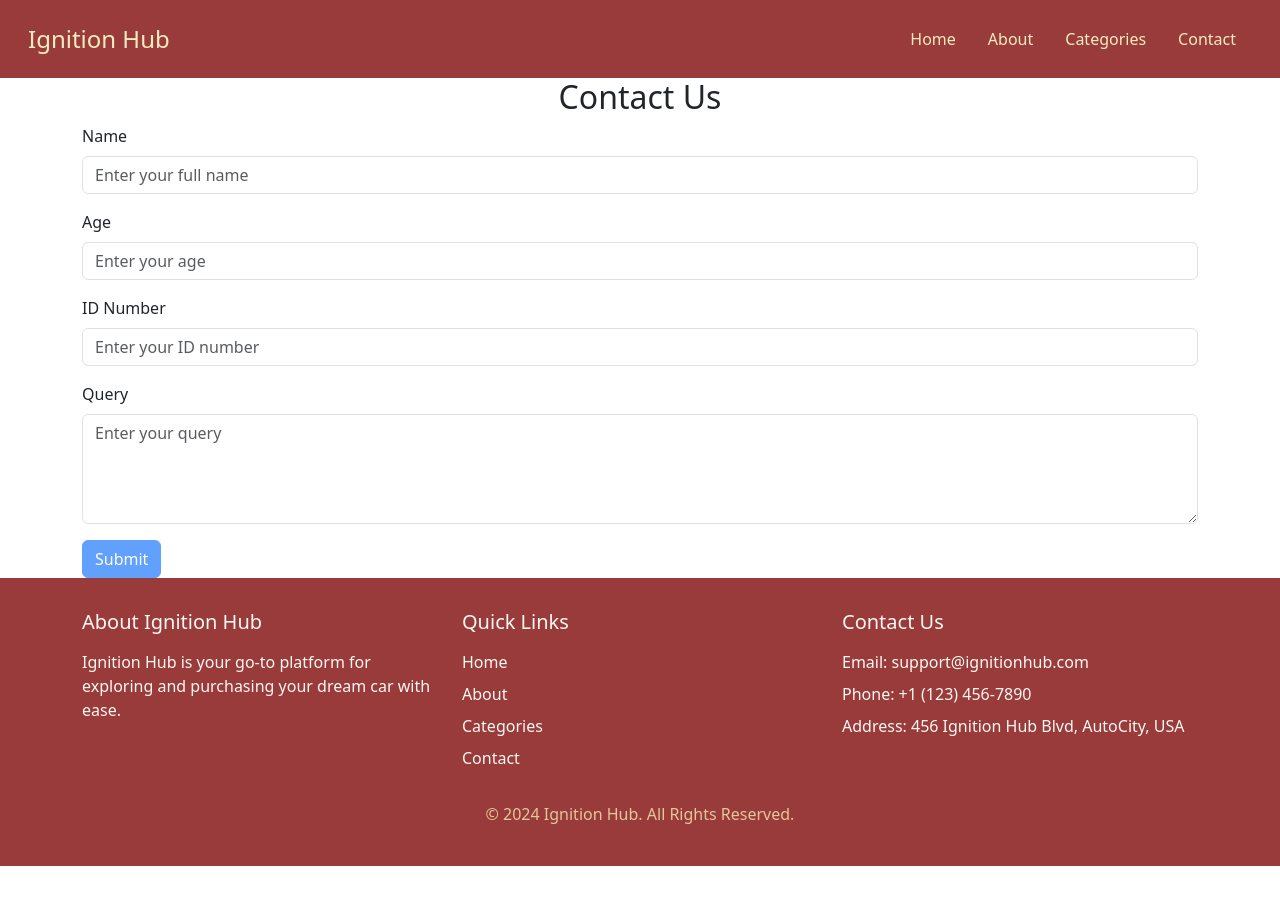
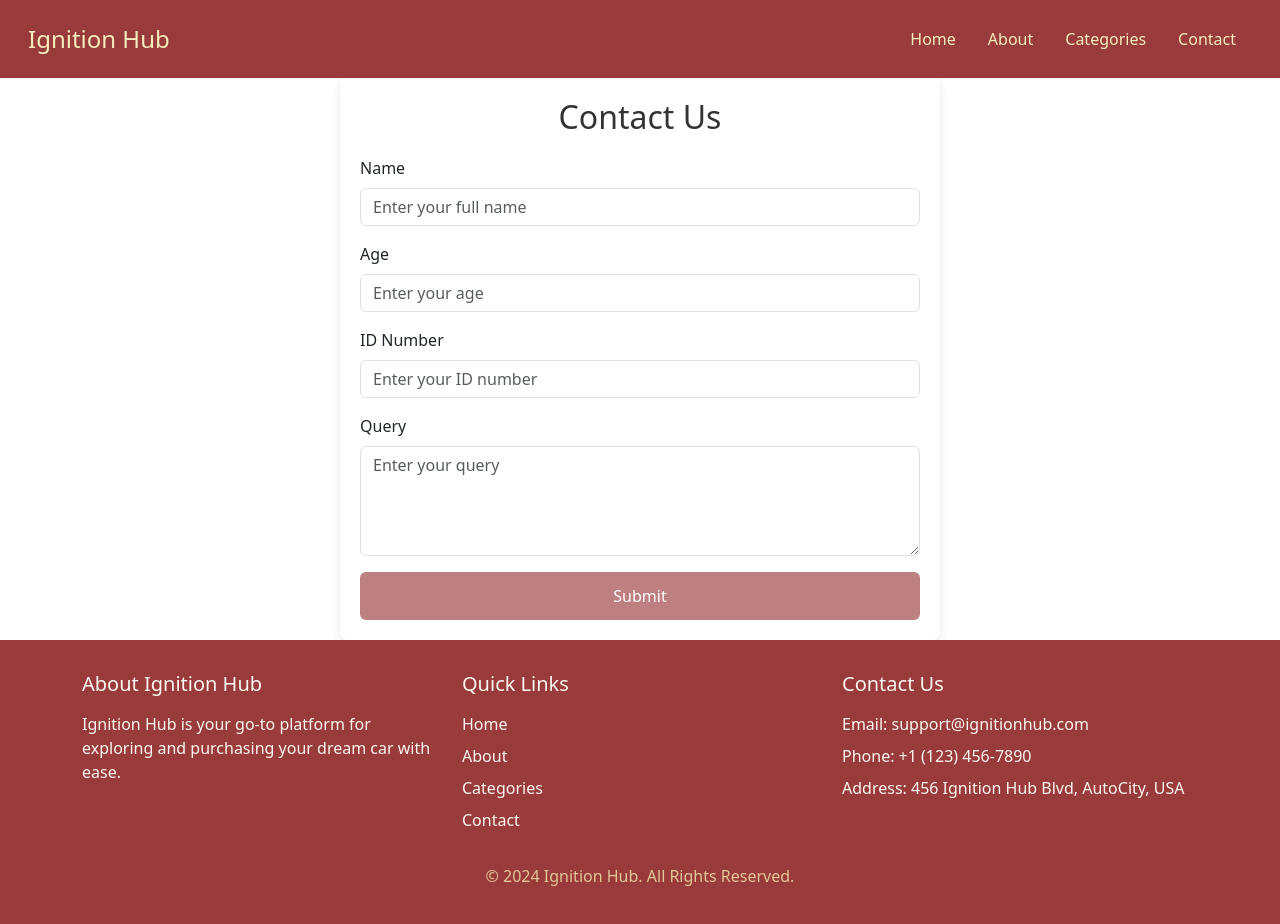
Before and after one commit to Ibrahim-sayys/Ignition-Hub, an Angular app in the folder ig-hub/: page /contact in a window 1280 px wide. Shown: the top 924 px of the page. Before the commit the page ends 866 px from the top, so only its background shows below. Built offline with nearby package versions, Linux system fonts and the light colour scheme.

Commit message:
contact us

```diff
--- a/ig-hub/src/app/components/contact/contact.component.css
+++ b/ig-hub/src/app/components/contact/contact.component.css
@@ -0,0 +1,42 @@
+.container {
+  max-width: 600px;
+  margin: auto;
+  padding: 20px;
+  background-color: #fff;
+  border-radius: 8px;
+  box-shadow: 0 4px 10px rgba(0, 0, 0, 0.1);
+}
+
+h2 {
+  color: #333;
+  margin-bottom: 20px;
+  text-align: center;
+}
+
+.text-danger {
+  font-size: 0.9rem;
+  margin-top: 5px;
+}
+
+.alert-success {
+  text-align: center;
+}
+
+/* Submit Button Styling */
+button[type="submit"] {
+  width: 100%;
+  padding: 12px;
+  font-size: 16px;
+  color: #fff;
+  background-color: #9a3b3b;
+  border: none;
+  border-radius: 6px;
+  cursor: pointer;
+  transition: background-color 0.3s ease, transform 0.2s ease;
+}
+
+/* Hover Effect for Button */
+button[type="submit"]:hover {
+  background-color: #c08261;
+  transform: scale(1.02);
+}
--- a/ig-hub/src/app/components/home/home.component.html
+++ b/ig-hub/src/app/components/home/home.component.html
@@ -54,5 +54,5 @@
     </section>
 
     <script src="https://cdnjs.cloudflare.com/ajax/libs/bootstrap/5.1.3/js/bootstrap.bundle.min.js"></script>
-  </body>
+  </body>`
 </html>
```
